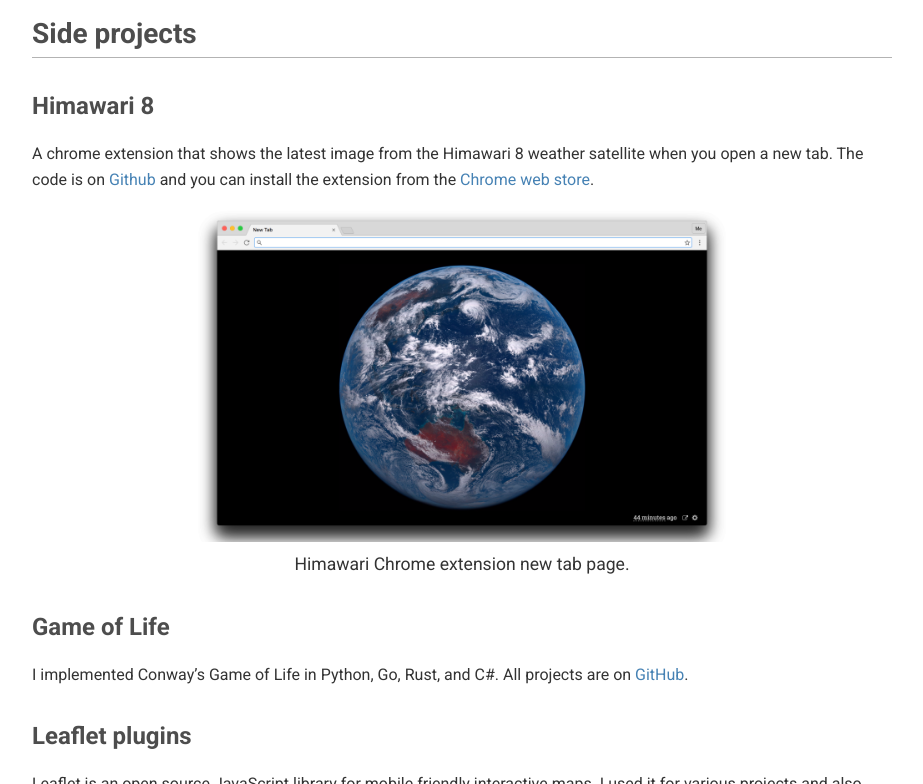
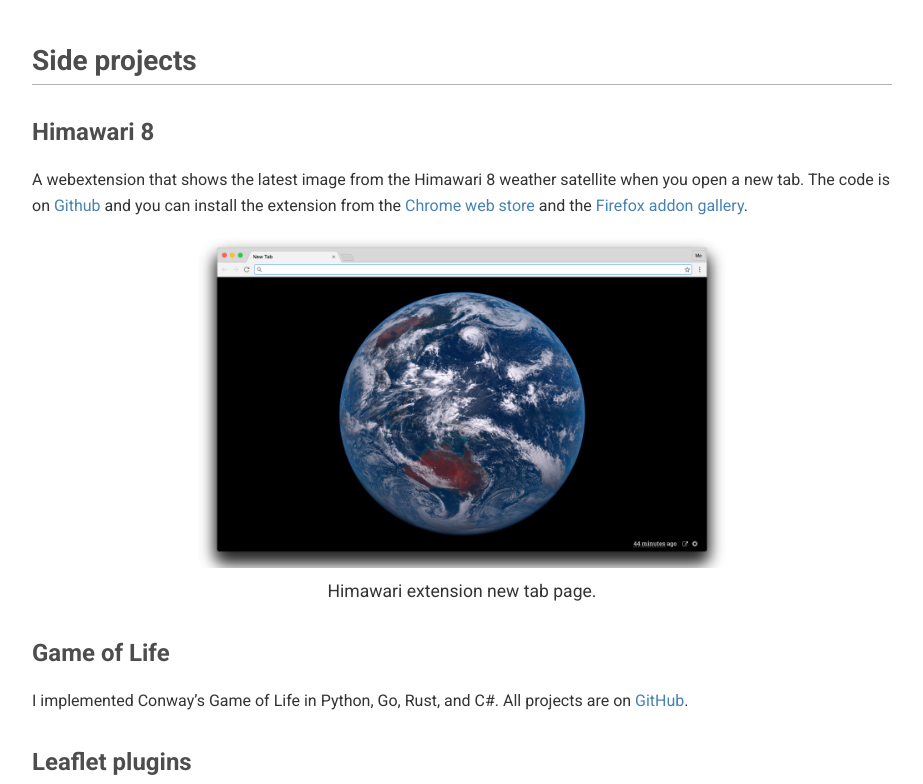
Before and after one commit to domoritz/domoritz.github.io, a Jekyll site: the page built from projects.md, in a window 1280 px wide and 900 px high, scrolled down 6236 px, cut to the strip 116-900 px from the top of the window. Shown: the whole strip, without its empty margins (178-1101 px from the left). Built offline with Jekyll 4.4.1, drawn with Linux system fonts in a browser that asks for light colours; some of the changed text lies outside the part shown.

Commit message:
Update projects.md

```diff
--- a/projects.md
+++ b/projects.md
@@ -112,10 +112,10 @@ Tagshot is a photo management tool in the browser. We designed and developed as
 
 ### Himawari 8
 
-A chrome extension that shows the latest image from the Himawari 8 weather satellite when you open a new tab. The code is on [Github](https://github.com/domoritz/himawari-8-chrome) and you can install the extension from the [Chrome web store](https://chrome.google.com/webstore/detail/himawari-8-satellite-new/llelgapflianaapmnpncgakfjhfhnojm).
+A webextension that shows the latest image from the Himawari 8 weather satellite when you open a new tab. The code is on [Github](https://github.com/domoritz/himawari-8-chrome) and you can install the extension from the [Chrome web store](https://chrome.google.com/webstore/detail/himawari-8-satellite-new/llelgapflianaapmnpncgakfjhfhnojm) and the [Firefox addon gallery](https://addons.mozilla.org/en-US/firefox/addon/satellite-new-tab-page/).
 
 {:.center.two-thirds}
-{% include image name="himawari.png" caption="Himawari Chrome extension new tab page." %}
+{% include image name="himawari.png" caption="Himawari extension new tab page." %}
 
 ### Game of Life
 
```
Also changed, not shown: other parts of projects.md (+1 -0 lines).
